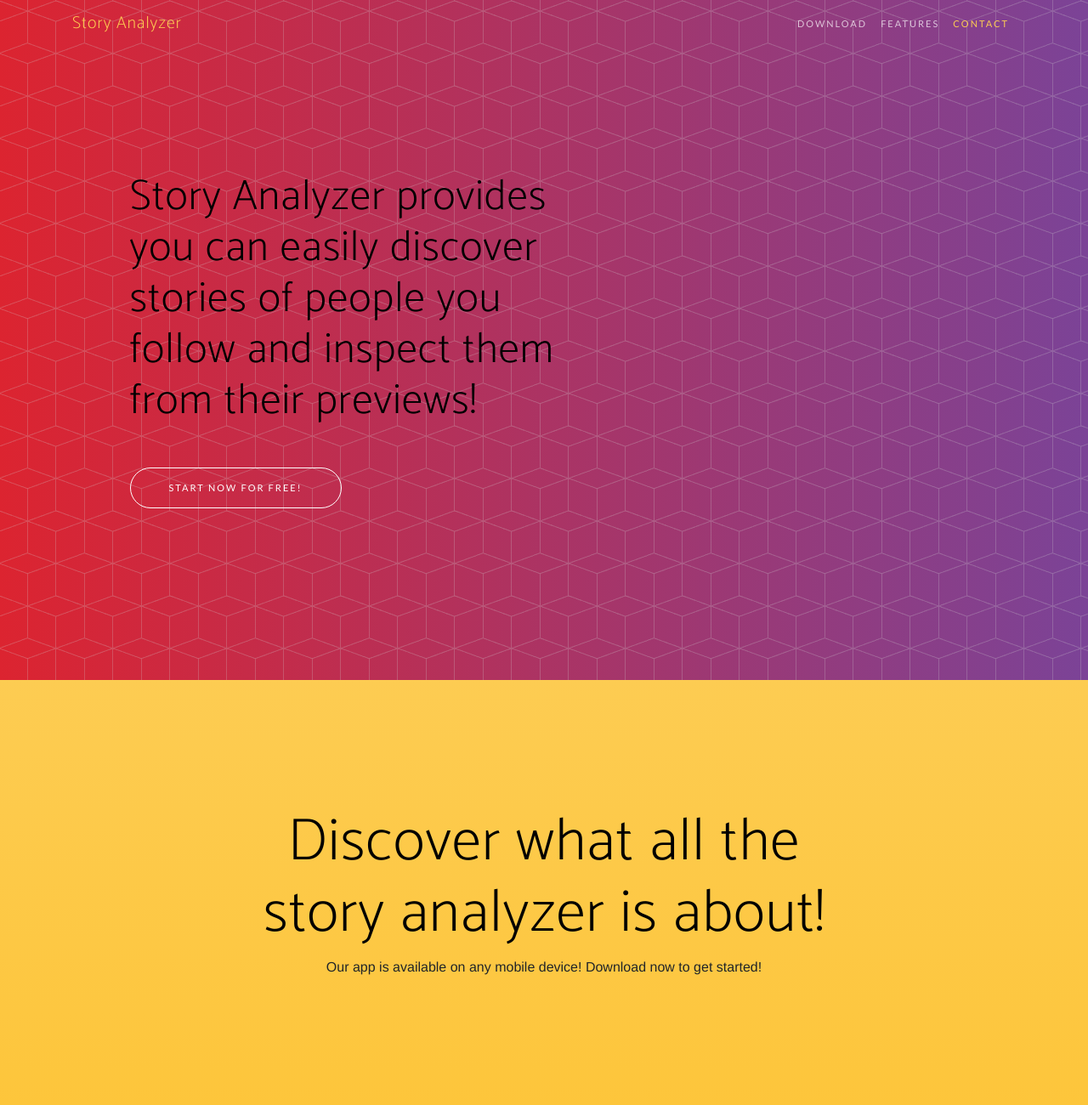
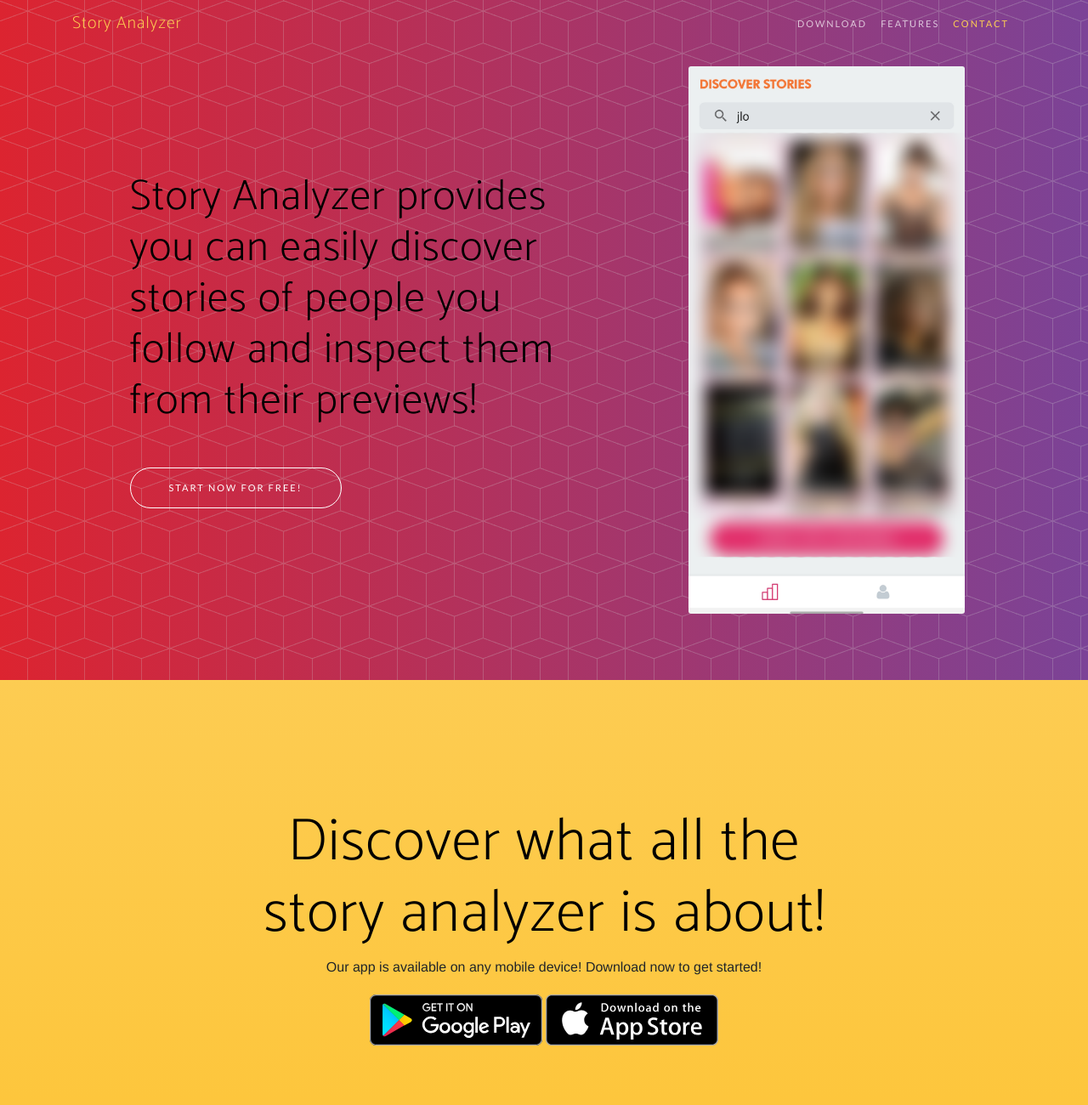
Before and after one commit to kamilbekar/kamilbekar.github.io, a plain HTML site: page index.html in a window 1280 px wide. Shown: the top 1300 px of the page at 85% size. Drawn offline with Linux system fonts and the light colour scheme; a web font is replaced by a local one.

```diff
--- a/index.html
+++ b/index.html
@@ -66,7 +66,7 @@
                             <div class="device">
                                 <div class="screen">
                                     <!-- Demo image for screen mockup, you can put an image here, some HTML, an animation, video, or anything else! -->
-                                    <img src="img/demo2.png" class="img-fluid" alt="">
+                                    <img src="storyanalyzer/img/demo2.png" class="img-fluid" alt="">
                                 </div>
                                 <div class="button">
                                     <!-- You can hook the "home button" to some JavaScript events or just remove it -->
@@ -86,8 +86,8 @@
                     <h2 class="section-heading">Discover what all the story analyzer is about!</h2>
                     <p>Our app is available on any mobile device! Download now to get started!</p>
                     <div class="badges">
-                        <a class="badge-link" href="http://play.google.com/store/apps/details?id=com.android.story.analyzer" target="_blank"><img src="img/google-play-badge.svg" alt=""></a>
-                        <a class="badge-link" href="https://apps.apple.com/gb/app/story-analyzer/id1496422607" target="_blank"><img src="img/app-store-badge.svg" alt=""></a>
+                        <a class="badge-link" href="http://play.google.com/store/apps/details?id=com.android.story.analyzer" target="_blank"><img src="storyanalyzer/img/google-play-badge.svg" alt=""></a>
+                        <a class="badge-link" href="https://apps.apple.com/gb/app/story-analyzer/id1496422607" target="_blank"><img src="storyanalyzer/img/app-store-badge.svg" alt=""></a>
                     </div>
                 </div>
             </div>
@@ -108,7 +108,7 @@
                             <div class="device">
                                 <div class="screen">
                                     <!-- Demo image for screen mockup, you can put an image here, some HTML, an animation, video, or anything else! -->
-                                    <img src="img/demo1.png" class="img-fluid" alt="">
+                                    <img src="storyanalyzer/img/demo1.png" class="img-fluid" alt="">
                                 </div>
                                 <div class="button">
                                     <!-- You can hook the "home button" to some JavaScript events or just remove it -->
```
Also changed, not shown: 1 other file.
